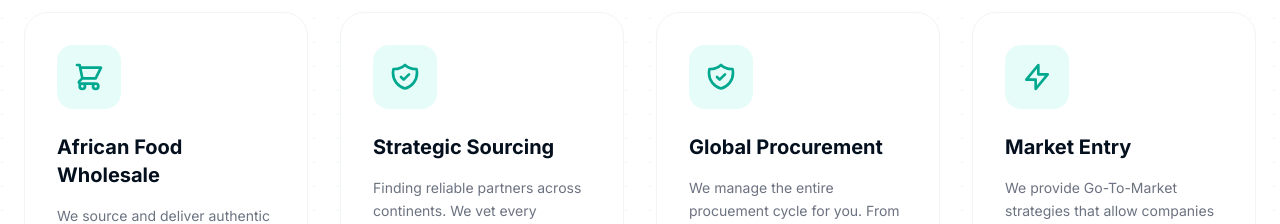
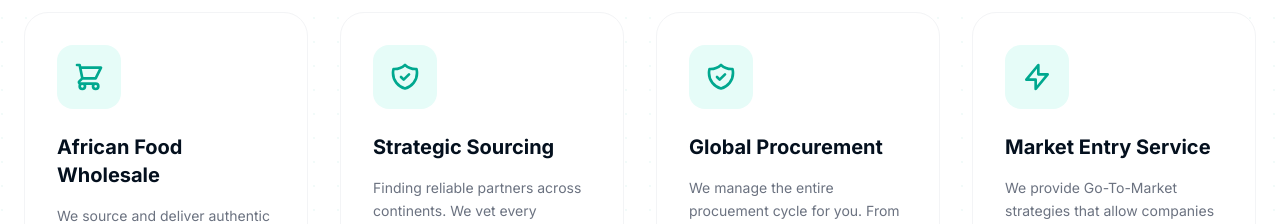
Before and after one commit to igariga1/kommtflix-web, a React (Vite) app: page / in a window 1280 px wide. Shown: the part 1040-1264 px from the top of the page. Built offline with nearby package versions, Linux system fonts and the light colour scheme.

Commit message:
Update title for Market Entry service
Update title for Market Entry service

```diff
--- a/components/Services.tsx
+++ b/components/Services.tsx
@@ -42,7 +42,7 @@ const services: Service[] = [
   },
   {
     id: 4,
-    title: "Market Entry",
+    title: "Market Entry Service",
     description: "We provide Go-To-Market strategies that allow companies to validate African market potentials with optimal lead time and cost efficient.",
     icon: (
       <svg className="w-8 h-8" fill="none" stroke="currentColor" viewBox="0 0 24 24">
```
